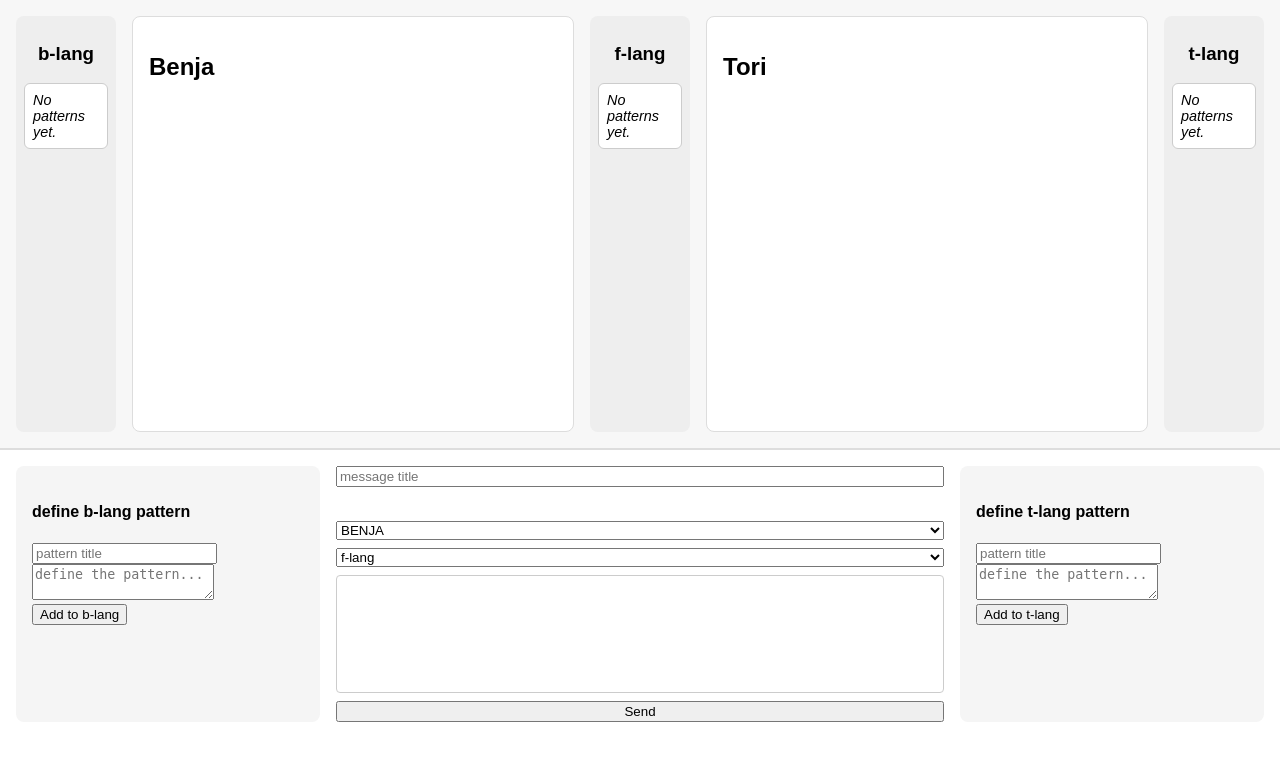
After one commit to user-VMSmith/patterned-fingers_1, a Flask app: page /patterns in a window 1280 px wide. The commit adds this page. Shown: the top 761 px of the page. Run offline with Flask 3, Linux system fonts and the light colour scheme.

Commit message:
both chats and all three lexicons on one screen with emojis for the plucked defined patterns

```diff
--- a/app/routes.py
+++ b/app/routes.py
@@ -1,6 +1,82 @@
+from flask import render_template, request, redirect, url_for
 from app import app
-from flask import render_template
+
+# in-memory message + pattern storage
+patterns = []  # messages
+defined_patterns = []  # patterns for b-lang, f-lang, t-lang
 
 @app.route("/")
 def index():
-    return render_template("base.html")
+    return redirect(url_for("view_patterns"))
+
+@app.route("/patterns", methods=["GET", "POST"])
+def view_patterns():
+    if request.method == "POST":
+        form_type = request.form.get("form_type")
+
+        if form_type == "message":
+            # handle chat message
+            title = request.form.get("title", "").strip()
+            speaker = request.form.get("speaker", "").strip()
+            language = request.form.get("language", "").strip()
+            body = request.form.get("body", "").strip()
+
+            if title and speaker and language and body:
+                patterns.append({
+                    "title": title,
+                    "speaker": speaker,
+                    "language": language,
+                    "body": body
+                })
+
+        elif form_type == "pattern":
+            # handle new defined pattern
+            title = request.form.get("title", "").strip()
+            definition = request.form.get("definition", "").strip()
+            language = request.form.get("language", "").strip()
+
+            if title and definition and language:
+                defined_patterns.append({
+                    "title": title,
+                    "definition": definition,
+                    "language": language
+                })
+
+        return redirect(url_for("view_patterns"))
+
+    return render_template(
+        "patterns.html",
+        patterns=patterns,
+        defined_patterns=defined_patterns
+    )
+
+@app.template_filter('mark_patterns')
+def mark_patterns(text):
+    import re
+    from markupsafe import Markup
+
+    # use title → language map
+    pattern_map = {p['title']: p['language'] for p in defined_patterns}
+    if not pattern_map:
+        return text
+
+    # escape titles for regex
+    titles = [re.escape(title) for title in pattern_map.keys()]
+    pattern = re.compile(r'\b(' + '|'.join(titles) + r')\b', re.IGNORECASE)
+
+    emoji_for_lang = {
+        'BENJA': '🧠',
+        'TEMP-FAMILECT': '🌱',
+        'TORI': '🐚'
+    }
+
+    def replacer(match):
+        raw_title = match.group(0)
+        # find the actual pattern title used (case-insensitive match)
+        title = next((t for t in pattern_map if t.lower() == raw_title.lower()), raw_title)
+        lang = pattern_map.get(title, '')
+        emoji = emoji_for_lang.get(lang, '❔')
+        return f'<span class="pattern-ref">{emoji} {title}</span>'
+
+    result = pattern.sub(replacer, text)
+    return Markup(result)
--- /dev/null
+++ b/app/static/style.css
@@ -0,0 +1,124 @@
+body {
+  font-family: sans-serif;
+  margin: 0;
+  padding: 0;
+}
+
+.chat-grid {
+  display: grid;
+  grid-template-columns: 100px 1fr 100px 1fr 100px;
+  gap: 1rem;
+  padding: 1rem;
+  background: #f7f7f7;
+}
+
+/* Lexicon Columns (sides + center) */
+.sidebar {
+  background: #eee;
+  padding: 0.5rem;
+  border-radius: 8px;
+  text-align: center;
+  min-height: 400px;
+}
+
+/* BENJA + TORI Threads */
+.thread-column {
+  background: white;
+  padding: 1rem;
+  border: 1px solid #ddd;
+  border-radius: 8px;
+  max-height: 400px;
+  overflow-y: auto;
+}
+
+.message {
+  margin-bottom: 1rem;
+  padding: 0.5rem;
+  border-left: 4px solid #ccc;
+  background: #f9f9f9;
+}
+
+.from-benja {
+  border-left-color: #90caf9;
+  background: #e3f2fd;
+}
+
+.from-tori {
+  border-left-color: #ffcc80;
+  background: #fff8e1;
+}
+
+.message-body {
+  margin-top: 0.25rem;
+}
+
+/* Composer Zone */
+.composer-zone {
+  display: grid;
+  grid-template-columns: 1fr 2fr 1fr;
+  gap: 1rem;
+  padding: 1rem;
+  background: #ffffff;
+  border-top: 2px solid #ddd;
+}
+
+.craft-area {
+  background: #f5f5f5;
+  padding: 1rem;
+  border-radius: 8px;
+  min-height: 100px;
+}
+
+.central-compose form {
+  display: flex;
+  flex-direction: column;
+  gap: 0.5rem;
+}
+
+.editor {
+  border: 1px solid #ccc;
+  border-radius: 4px;
+  min-height: 100px;
+  padding: 0.5rem;
+}
+
+
+.pattern-unit {
+  text-align: left;
+  margin-bottom: 1rem;
+  background: #fff;
+  border: 1px solid #ccc;
+  padding: 0.5rem;
+  border-radius: 6px;
+  font-size: 0.9rem;
+}
+
+.modal {
+  position: fixed;
+  top: 0; left: 0;
+  width: 100%; height: 100%;
+  background: rgba(0,0,0,0.5);
+  display: flex;
+  align-items: center;
+  justify-content: center;
+  z-index: 999;
+}
+
+.modal-content {
+  background: white;
+  padding: 2rem;
+  border-radius: 8px;
+  width: 300px;
+}
+
+.hidden {
+  display: none;
+}
+
+.pattern-ref {
+  background: #dcedc8;
+  padding: 2px 4px;
+  border-radius: 4px;
+  font-size: 0.85em;
+  font-weight: bold;
+}
--- a/app/templates/base.html
+++ b/app/templates/base.html
@@ -1,10 +1,12 @@
+<!-- templates/base.html -->
 <!doctype html>
 <html>
 <head>
-  <title>Patterned Fingers</title>
+  <title>{% block title %}Patterned Fingers{% endblock %}</title>
   <link rel="stylesheet" href="{{ url_for('static', filename='style.css') }}">
+  <meta charset="UTF-8">
 </head>
 <body>
-  <h1>Hello, Patterned Fingers 👋</h1>
+  {% block content %}{% endblock %}
 </body>
 </html>
--- /dev/null
+++ b/app/templates/patterns.html
@@ -0,0 +1,186 @@
+{% extends "base.html" %}
+{% block title %}Patterned Fingers{% endblock %}
+{% block content %}
+
+    <div class="chat-grid">
+
+        <!-- LEFT SIDEBAR: b-lang -->
+        <!-- b-lang sidebar -->
+        <div class="sidebar b-lang">
+            <h3>b-lang</h3>
+            {% for p in defined_patterns if p.language == 'BENJA' %}
+                <div class="pattern-unit">
+                    <strong>{{ p.title }}</strong><br>
+                    <small>{{ p.definition }}</small>
+                </div>
+            {% else %}
+                <div class="pattern-unit"><em>No patterns yet.</em></div>
+            {% endfor %}
+        </div>
+
+        <!-- BENJA MESSAGE THREAD -->
+        <div class="thread-column benja-thread">
+            <h2>Benja</h2>
+            {% for pattern in patterns if pattern.speaker == 'BENJA' %}
+                <div class="message {{ 'from-benja' if pattern.speaker == 'BENJA' else 'from-tori' }}">
+                    <strong>{{ pattern.title }}</strong>
+                    <div class="message-body" onmouseup="handlePluckSelection(this)">
+                        {{ pattern.body | mark_patterns }}
+                    </div>
+                </div>
+
+            {% endfor %}
+        </div>
+
+        <!-- CENTER COLUMN: f-lang (shared lexicon only, NOT a thread) -->
+        <!-- f-lang sidebar -->
+        <div class="sidebar f-lang">
+            <h3>f-lang</h3>
+            {% for p in defined_patterns if p.language == 'TEMP-FAMILECT' %}
+                <div class="pattern-unit">
+                    <strong>{{ p.title }}</strong><br>
+                    <small>{{ p.definition }}</small>
+                </div>
+            {% else %}
+                <div class="pattern-unit"><em>No patterns yet.</em></div>
+            {% endfor %}
+        </div>
+
+        <!-- TORI MESSAGE THREAD -->
+        <div class="thread-column tori-thread">
+            <h2>Tori</h2>
+            {% for pattern in patterns if pattern.speaker == 'TORI' %}
+                <div class="message {{ 'from-benja' if pattern.speaker == 'BENJA' else 'from-tori' }}">
+                    <strong>{{ pattern.title }}</strong>
+                    <div class="message-body" onmouseup="handlePluckSelection(this)">
+                        {{ pattern.body | mark_patterns  }}
+                    </div>
+                </div>
+
+            {% endfor %}
+        </div>
+
+        <!-- RIGHT SIDEBAR: t-lang -->
+        <!-- t-lang sidebar -->
+        <div class="sidebar t-lang">
+            <h3>t-lang</h3>
+            {% for p in defined_patterns if p.language == 'TORI' %}
+                <div class="pattern-unit">
+                    <strong>{{ p.title }}</strong><br>
+                    <small>{{ p.definition }}</small>
+                </div>
+            {% else %}
+                <div class="pattern-unit"><em>No patterns yet.</em></div>
+            {% endfor %}
+        </div>
+    </div>
+
+    <!-- COMPOSER ZONE -->
+    <div class="composer-zone">
+
+        <!-- LEFT: BENJA pattern crafting -->
+        <div class="craft-area">
+            <h4>define b-lang pattern</h4>
+            <form method="POST">
+                <input type="hidden" name="form_type" value="pattern">
+                <input type="hidden" name="language" value="BENJA">
+                <input type="text" name="title" placeholder="pattern title" required><br>
+                <textarea name="definition" placeholder="define the pattern..." required></textarea><br>
+                <button type="submit">Add to b-lang</button>
+            </form>
+        </div>
+
+        <!-- MIDDLE: message form (unchanged) -->
+        <div class="central-compose">
+            <form method="POST">
+                <input type="hidden" name="form_type" value="message">
+                <input type="text" name="title" placeholder="message title" required><br>
+                <select name="speaker" required>
+                    <option value="BENJA">BENJA</option>
+                    <option value="TORI">TORI</option>
+                </select>
+                <select name="language" required>
+                    <option value="TEMP-FAMILECT">f-lang</option>
+                    <option value="BENJA">b-lang</option>
+                    <option value="TORI">t-lang</option>
+                </select>
+                <div contenteditable="true" id="pattern-editor" class="editor" placeholder="Type your pattern..."></div>
+                <input type="hidden" name="body" id="pattern-body">
+                <button type="submit">Send</button>
+            </form>
+        </div>
+
+        <!-- RIGHT: TORI pattern crafting -->
+        <div class="craft-area">
+            <h4>define t-lang pattern</h4>
+            <form method="POST">
+                <input type="hidden" name="form_type" value="pattern">
+                <input type="hidden" name="language" value="TORI">
+                <input type="text" name="title" placeholder="pattern title" required><br>
+                <textarea name="definition" placeholder="define the pattern..." required></textarea><br>
+                <button type="submit">Add to t-lang</button>
+            </form>
+        </div>
+    </div>
+
+    <div id="pluckModal" class="modal hidden">
+        <div class="modal-content">
+            <h3>Pluck Pattern</h3>
+            <form method="POST" id="pluckForm">
+                <input type="hidden" name="form_type" value="pattern">
+
+                <label>Title:<br>
+                    <input type="text" name="title" id="pluckTitle" placeholder="Enter title">
+                </label><br><br>
+
+                <label>Definition:<br>
+                    <textarea name="definition" id="pluckDefinition" required></textarea>
+                </label><br><br>
+
+                <label>Lexicon:<br>
+                    <select name="language" required>
+                        <option value="TEMP-FAMILECT">f-lang</option>
+                        <option value="BENJA">b-lang</option>
+                        <option value="TORI">t-lang</option>
+                    </select>
+                </label><br><br>
+
+                <button type="submit">Define</button>
+                <button type="button" onclick="closePluckModal()">Cancel</button>
+            </form>
+        </div>
+    </div>
+
+    <script>
+        document.querySelectorAll("form").forEach(form => {
+            form.addEventListener("submit", function (e) {
+                const editor = form.querySelector("#pattern-editor");
+                const hiddenBody = form.querySelector("#pattern-body");
+                if (editor && hiddenBody) {
+                    hiddenBody.value = editor.innerHTML;
+                }
+            });
+        });
+
+        function handlePluckSelection(container) {
+            const selection = window.getSelection();
+            const text = selection.toString().trim();
+
+            if (text.length > 0) {
+                openPluckModal(text);
+            }
+        }
+
+        function openPluckModal(selectedText) {
+            document.getElementById("pluckDefinition").value = selectedText;
+            document.getElementById("pluckTitle").value = "";
+            document.getElementById("pluckModal").classList.remove("hidden");
+        }
+
+        function closePluckModal() {
+            document.getElementById("pluckModal").classList.add("hidden");
+        }
+    </script>
+
+
+{% endblock %}
```
Also changed, not shown: static/style.css (deleted).
